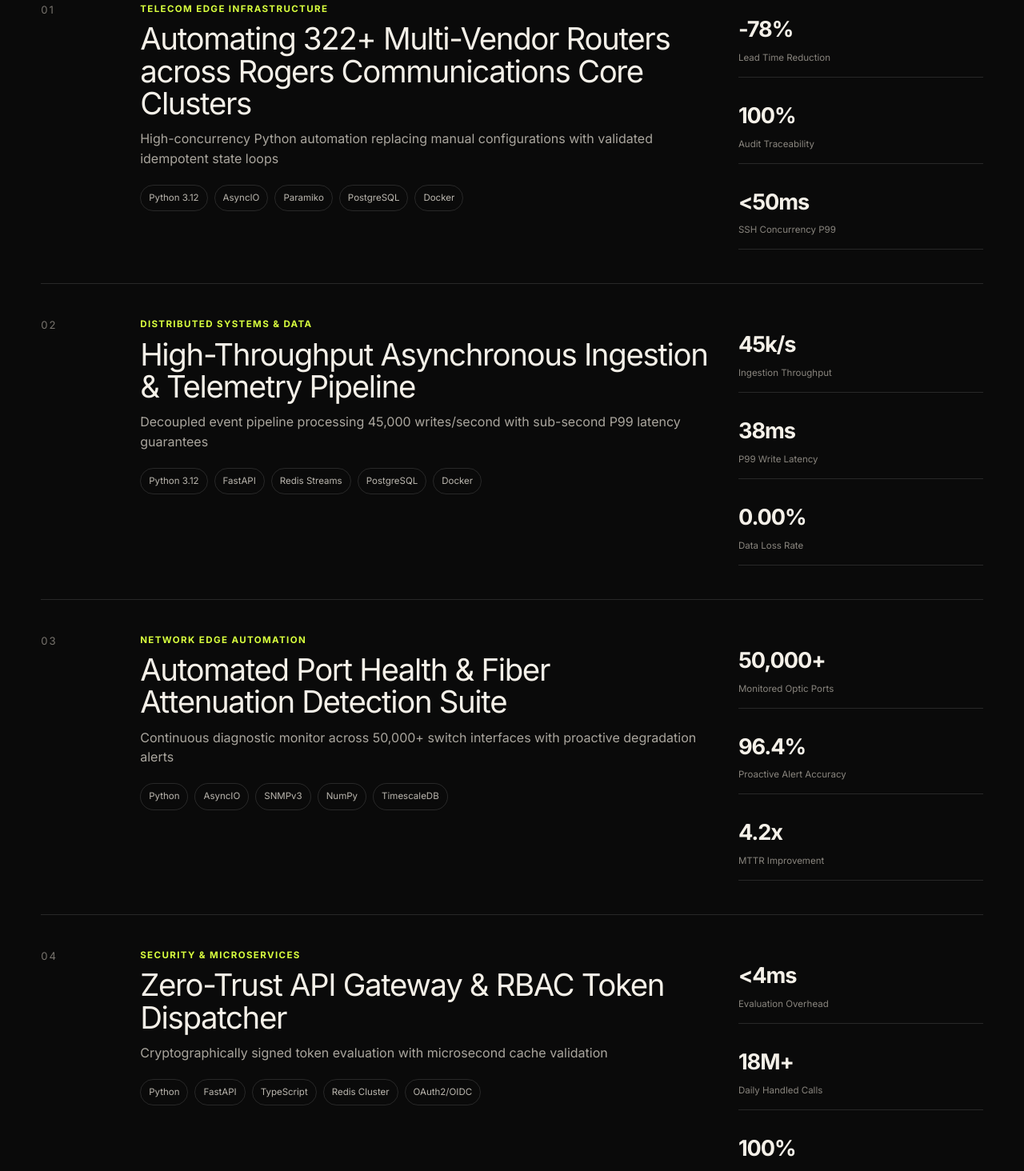
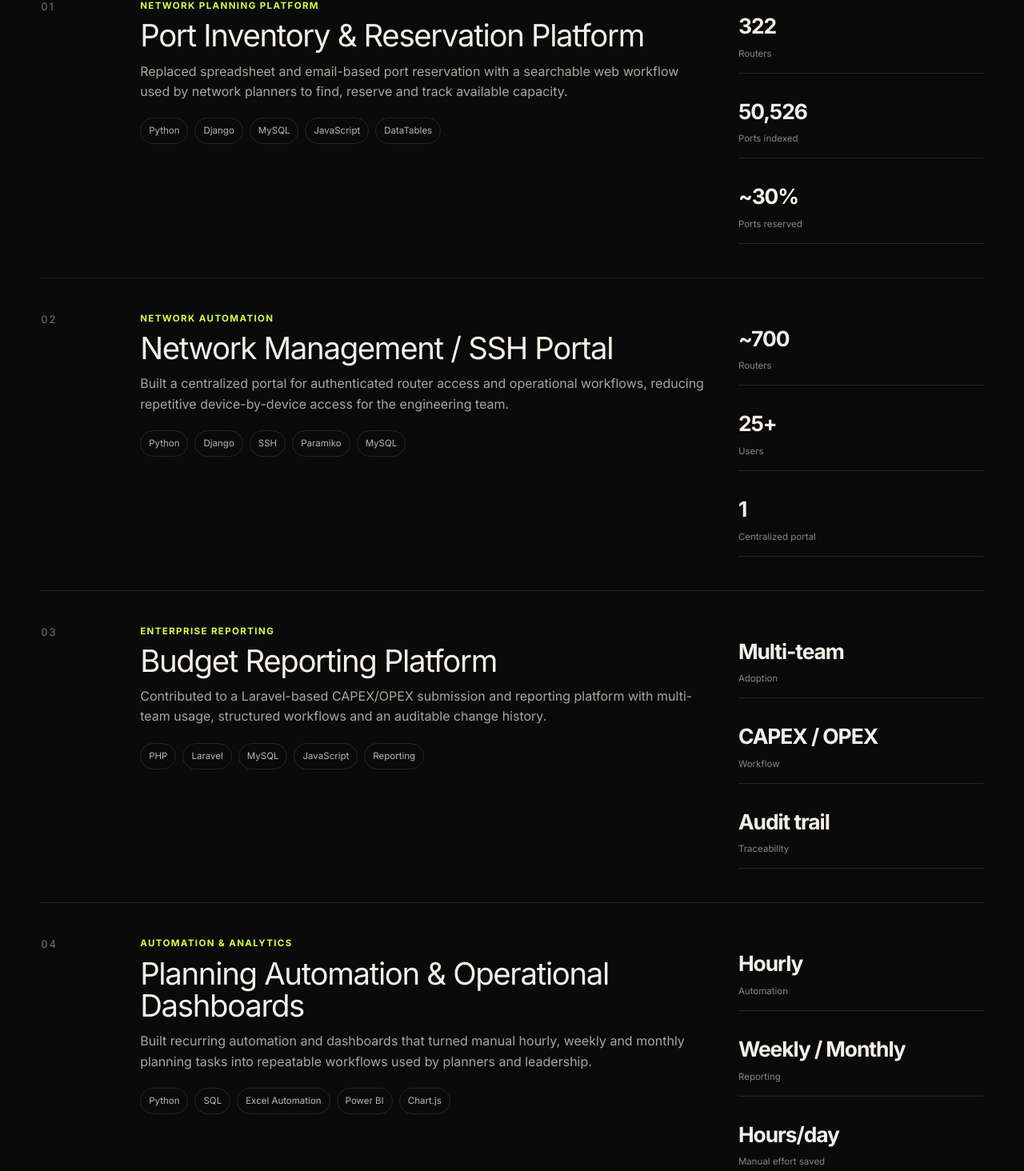
Before and after one commit to geyasrivagdevi/Kumar-s-CV, a React (Vite) app: page / in a window 1280 px wide. Shown: the part 1260-2724 px from the top of the page at 80% size. Built offline with nearby package versions, Linux system fonts and the light colour scheme.

Commit message:
update portfolio content and layout

```diff
--- a/src/App.tsx
+++ b/src/App.tsx
@@ -1,14 +1,112 @@
 import React from 'react';
 import { motion } from 'motion/react';
-import { ArrowDownRight, ArrowUpRight, Github, Linkedin, Mail, MapPin } from 'lucide-react';
-import { PERSONAL_INFO, PROJECTS, EXPERIENCES, SKILL_CATEGORIES } from './data/portfolioData';
+import { ArrowDownRight, ArrowUpRight, Github, MapPin } from 'lucide-react';
 
 const reveal = {
   initial: { opacity: 0, y: 28 },
   whileInView: { opacity: 1, y: 0 },
-  viewport: { once: true, amount: 0.2 },
-  transition: { duration: 0.7, ease: [0.22, 1, 0.36, 1] as const },
+  viewport: { once: true, amount: 0.18 },
+  transition: { duration: 0.65, ease: [0.22, 1, 0.36, 1] as const },
 };
+
+const projects = [
+  {
+    category: 'NETWORK PLANNING PLATFORM',
+    title: 'Port Inventory & Reservation Platform',
+    description:
+      'Replaced spreadsheet and email-based port reservation with a searchable web workflow used by network planners to find, reserve and track available capacity.',
+    technologies: ['Python', 'Django', 'MySQL', 'JavaScript', 'DataTables'],
+    metrics: [
+      ['322', 'Routers'],
+      ['50,526', 'Ports indexed'],
+      ['~30%', 'Ports reserved'],
+    ],
+  },
+  {
+    category: 'NETWORK AUTOMATION',
+    title: 'Network Management / SSH Portal',
+    description:
+      'Built a centralized portal for authenticated router access and operational workflows, reducing repetitive device-by-device access for the engineering team.',
+    technologies: ['Python', 'Django', 'SSH', 'Paramiko', 'MySQL'],
+    metrics: [
+      ['~700', 'Routers'],
+      ['25+', 'Users'],
+      ['1', 'Centralized portal'],
+    ],
+  },
+  {
+    category: 'ENTERPRISE REPORTING',
+    title: 'Budget Reporting Platform',
+    description:
+      'Contributed to a Laravel-based CAPEX/OPEX submission and reporting platform with multi-team usage, structured workflows and an auditable change history.',
+    technologies: ['PHP', 'Laravel', 'MySQL', 'JavaScript', 'Reporting'],
+    metrics: [
+      ['Multi-team', 'Adoption'],
+      ['CAPEX / OPEX', 'Workflow'],
+      ['Audit trail', 'Traceability'],
+    ],
+  },
+  {
+    category: 'AUTOMATION & ANALYTICS',
+    title: 'Planning Automation & Operational Dashboards',
+    description:
+      'Built recurring automation and dashboards that turned manual hourly, weekly and monthly planning tasks into repeatable workflows used by planners and leadership.',
+    technologies: ['Python', 'SQL', 'Excel Automation', 'Power BI', 'Chart.js'],
+    metrics: [
+      ['Hourly', 'Automation'],
+      ['Weekly / Monthly', 'Reporting'],
+      ['Hours/day', 'Manual effort saved'],
+    ],
+  },
+];
+
+const experience = [
+  {
+    period: 'NOV 2023 — PRESENT',
+    company: 'ROGERS COMMUNICATIONS',
+    role: 'Network Designer',
+    location: 'Toronto, ON, Canada',
+    description:
+      'Builds internal software, network-planning automation and reporting tools across wireline and wireless workflows. Owns and supports web applications that replace manual planning processes with searchable, auditable systems.',
+    technologies: ['Python', 'Django', 'MySQL', 'JavaScript', 'Laravel', 'Power BI'],
+  },
+  {
+    period: 'SEP 2022 — NOV 2023',
+    company: 'ROGERS COMMUNICATIONS',
+    role: 'Network Engineer Co-op',
+    location: 'Toronto, ON, Canada',
+    description:
+      'Started in network engineering and progressively moved deeper into software automation, internal tooling, reporting and workflow modernization for planning teams.',
+    technologies: ['Python', 'SQL', 'Automation', 'Networking', 'Git', 'Web Tools'],
+  },
+];
+
+const skillGroups = [
+  {
+    id: '01',
+    name: 'BACKEND',
+    description: 'Production-focused backend development and internal tooling.',
+    skills: ['Python', 'Django', 'REST APIs', 'PHP / Laravel', 'SQL'],
+  },
+  {
+    id: '02',
+    name: 'FRONTEND',
+    description: 'Practical interfaces for internal products, planners and operations teams.',
+    skills: ['React', 'JavaScript', 'HTML / CSS', 'DataTables', 'Chart.js'],
+  },
+  {
+    id: '03',
+    name: 'DATA & PLATFORM',
+    description: 'Databases, reporting and deployment environments used in day-to-day engineering.',
+    skills: ['MySQL', 'Power BI', 'Excel Automation', 'Git / GitHub', 'Linux / RHEL', 'IIS / Apache'],
+  },
+  {
+    id: '04',
+    name: 'AI / CURRENT FOCUS',
+    description: 'Building toward practical AI application engineering on top of a software foundation.',
+    skills: ['RAG', 'LLM APIs', 'AI Agents', 'MCP', 'GitHub Copilot'],
+  },
+];
 
 const scrollTo = (id: string) => {
   document.getElementById(id)?.scrollIntoView({ behavior: 'smooth' });
@@ -42,8 +140,8 @@
               <span>that move work forward.</span>
             </h1>
             <p className="hero-subtitle">
-              Backend engineer focused on Python, automation platforms, production web systems,
-              and practical AI applications.
+              Software-focused network engineer building Python backends, automation platforms,
+              internal web products and practical AI applications.
             </p>
             <div className="hero-actions">
               <button className="primary-cta" onClick={() => scrollTo('work')}>
@@ -64,7 +162,7 @@
             <div className="portrait-glow" />
             <img src="/kumar-hero.jpg" alt="Kumar Guddepogu" className="hero-portrait" />
             <div className="portrait-caption">
-              <span>Available for software / backend / AI application roles</span>
+              <span>Open to Backend, Software & AI Application Engineering roles</span>
               <span className="status-dot">●</span>
             </div>
           </motion.div>
@@ -86,22 +184,22 @@
           </motion.div>
 
           <div className="project-list">
-            {PROJECTS.slice(0, 4).map((project, index) => (
-              <motion.article key={project.id} className="project-card" {...reveal}>
+            {projects.map((project, index) => (
+              <motion.article key={project.title} className="project-card" {...reveal}>
                 <div className="project-number">0{index + 1}</div>
                 <div className="project-main">
                   <p className="project-category">{project.category}</p>
                   <h3>{project.title}</h3>
-                  <p>{project.tagline}</p>
+                  <p>{project.description}</p>
                   <div className="project-tech">
-                    {project.technologies.slice(0, 5).map((tech) => <span key={tech}>{tech}</span>)}
+                    {project.technologies.map((tech) => <span key={tech}>{tech}</span>)}
                   </div>
                 </div>
                 <div className="project-metrics">
-                  {project.metrics.slice(0, 3).map((metric) => (
-                    <div key={metric.label}>
-                      <strong>{metric.value}</strong>
-                      <span>{metric.label}</span>
+                  {project.metrics.map(([value, label]) => (
+                    <div key={label}>
+                      <strong>{value}</strong>
+                      <span>{label}</span>
                     </div>
                   ))}
                 </div>
@@ -114,21 +212,21 @@
           <motion.div className="section-heading split-heading" {...reveal}>
             <div>
               <p className="section-index">02 / EXPERIENCE</p>
-              <h2>Engineering across systems, automation and product delivery.</h2>
+              <h2>Network context. Software mindset. Product delivery.</h2>
             </div>
-            <p className="heading-note">Less résumé wall. More signal.</p>
+            <p className="heading-note">A career moving from network engineering into software and automation.</p>
           </motion.div>
 
           <div className="experience-list">
-            {EXPERIENCES.map((role) => (
-              <motion.article className="experience-row" key={role.id} {...reveal}>
+            {experience.map((role) => (
+              <motion.article className="experience-row" key={role.period} {...reveal}>
                 <div className="experience-period">{role.period}</div>
                 <div className="experience-body">
                   <p className="experience-company">{role.company}</p>
                   <h3>{role.role}</h3>
                   <p>{role.description}</p>
                   <div className="experience-tags">
-                    {role.technologies.slice(0, 6).map((tech) => <span key={tech}>{tech}</span>)}
+                    {role.technologies.map((tech) => <span key={tech}>{tech}</span>)}
                   </div>
                 </div>
                 <div className="experience-location">{role.location}</div>
@@ -144,7 +242,7 @@
           </motion.div>
 
           <div className="stack-grid">
-            {SKILL_CATEGORIES.map((group) => (
+            {skillGroups.map((group) => (
               <motion.div className="stack-card" key={group.id} {...reveal}>
                 <div className="stack-topline"><span>{group.id}</span><span>{group.name}</span></div>
                 <p>{group.description}</p>
@@ -166,15 +264,29 @@
         <section id="contact" className="contact-section">
           <motion.div className="contact-copy" {...reveal}>
             <p className="section-index">04 / CONTACT</p>
-            <h2>Have a system to build?</h2>
-            <p>Let’s talk about backend engineering, automation, or AI application work.</p>
+            <h2>Building the next useful system.</h2>
+            <p>
+              Open to Backend Software Engineer, Full-Stack Engineer and AI Application Engineer opportunities in Canada.
+            </p>
+            <div className="role-chips">
+              <span>Backend Engineering</span>
+              <span>Full-Stack</span>
+              <span>Python Automation</span>
+              <span>AI Applications</span>
+            </div>
           </motion.div>
-          <motion.div className="contact-links" {...reveal}>
-            <a href={`mailto:${PERSONAL_INFO.email}`}><Mail size={18} /> Email <ArrowUpRight size={18} /></a>
-            <a href={PERSONAL_INFO.linkedin} target="_blank" rel="noreferrer"><Linkedin size={18} /> LinkedIn <ArrowUpRight size={18} /></a>
-            <a href={PERSONAL_INFO.github} target="_blank" rel="noreferrer"><Github size={18} /> GitHub <ArrowUpRight size={18} /></a>
+
+          <motion.div className="contact-panel" {...reveal}>
+            <p className="contact-kicker">Current focus</p>
+            <h3>Python backends, automation and practical AI products.</h3>
+            <p className="contact-note">Toronto, ON · Canadian Permanent Resident</p>
+            <a href="https://github.com/kumarG99" target="_blank" rel="noreferrer" className="contact-link">
+              <Github size={18} /> GitHub <ArrowUpRight size={18} />
+            </a>
+            <p className="contact-placeholder">Add your LinkedIn and email here before sending the portfolio broadly.</p>
           </motion.div>
-          <div className="contact-meta"><MapPin size={16} /> {PERSONAL_INFO.location}</div>
+
+          <div className="contact-meta"><MapPin size={16} /> Toronto, ON, Canada</div>
         </section>
       </main>
 
--- a/src/index.css
+++ b/src/index.css
@@ -7,8 +7,8 @@
   --text: #f4f0e8;
   --muted: #a7a39a;
   --line: rgba(255,255,255,.12);
-  --accent: #d8ff3e;
-  --accent-soft: rgba(216,255,62,.12);
+  --accent: #d7ff43;
+  --accent-soft: rgba(215,255,67,.12);
 }
 
 * { box-sizing: border-box; }
@@ -24,12 +24,12 @@
 button { color: inherit; }
 ::selection { background: var(--accent); color: #0a0a0a; }
 
-.site-shell { min-height: 100vh; overflow: hidden; background: var(--bg); }
+.site-shell { min-height: 100vh; overflow-x: hidden; background: var(--bg); }
 .topbar {
   position: fixed; top: 0; left: 0; right: 0; z-index: 50;
   height: 76px; display: flex; align-items: center; justify-content: space-between;
   padding: 0 4vw; border-bottom: 1px solid var(--line);
-  background: rgba(10,10,10,.78); backdrop-filter: blur(18px);
+  background: rgba(10,10,10,.82); backdrop-filter: blur(18px);
 }
 .brand { border: 0; background: none; font-size: 1.2rem; font-weight: 800; letter-spacing: -.04em; cursor: pointer; }
 .brand span { color: var(--accent); }
@@ -50,15 +50,15 @@
 .eyebrow, .section-index { text-transform: uppercase; letter-spacing: .16em; font-size: .72rem; font-weight: 700; color: var(--accent); }
 .hero-copy h1 { margin: 18px 0 24px; font-size: clamp(4rem, 8vw, 8.4rem); line-height: .86; letter-spacing: -.07em; max-width: 900px; }
 .hero-copy h1 span { display: block; color: #8b877f; }
-.hero-subtitle { max-width: 620px; color: #b7b3ab; font-size: clamp(1.05rem,1.5vw,1.35rem); line-height: 1.55; }
+.hero-subtitle { max-width: 660px; color: #b7b3ab; font-size: clamp(1.05rem,1.5vw,1.35rem); line-height: 1.55; }
 .hero-actions { display: flex; align-items: center; gap: 18px; margin-top: 34px; }
-.primary-cta { border: 0; border-radius: 999px; background: var(--accent); color: #090909; padding: 15px 22px; font-weight: 800; display: inline-flex; align-items: center; gap: 10px; cursor: pointer; }
+.primary-cta { border: 0; border-radius: 999px; background: var(--accent); color: #090909; padding: 15px 22px; font-weight: 800; display: inline-flex; align-items: center; gap: 10px; cursor: pointer; transition: transform .2s ease; }
 .primary-cta:hover { transform: translateY(-2px); }
 .text-cta { color: #c5c1b8; padding: 12px 0; border-bottom: 1px solid #6d6a63; }
 .hero-portrait-wrap { justify-self: end; width: min(100%, 560px); }
-.portrait-glow { position: absolute; inset: 8% -8% -7% 8%; background: radial-gradient(circle at 30% 40%, rgba(216,255,62,.12), transparent 42%), radial-gradient(circle at 70% 20%, rgba(255,160,91,.18), transparent 40%); filter: blur(38px); }
+.portrait-glow { position: absolute; inset: 8% -8% -7% 8%; background: radial-gradient(circle at 30% 40%, rgba(215,255,67,.12), transparent 42%), radial-gradient(circle at 70% 20%, rgba(255,160,91,.18), transparent 40%); filter: blur(38px); }
 .hero-portrait { position: relative; width: 100%; aspect-ratio: 4/5; object-fit: cover; display: block; border-radius: 2px; filter: saturate(.9) contrast(1.03); box-shadow: 0 34px 90px rgba(0,0,0,.45); }
-.portrait-caption { position: absolute; left: -28px; bottom: 28px; max-width: 330px; padding: 12px 14px; border: 1px solid var(--line); background: rgba(10,10,10,.76); backdrop-filter: blur(12px); display: flex; align-items: center; gap: 10px; font-size: .78rem; color: #d8d4cc; }
+.portrait-caption { position: absolute; left: -28px; bottom: 28px; max-width: 355px; padding: 12px 14px; border: 1px solid var(--line); background: rgba(10,10,10,.8); backdrop-filter: blur(12px); display: flex; align-items: center; gap: 10px; font-size: .78rem; color: #d8d4cc; }
 .status-dot { color: var(--accent); font-size: .65rem; }
 .hero-side-label { position: absolute; right: 10px; top: 50%; transform: rotate(90deg) translateY(-50%); transform-origin: right top; color: #76726b; letter-spacing: .22em; font-size: .65rem; z-index: 2; }
 
@@ -66,10 +66,10 @@
 .marquee-track { display: flex; align-items: center; justify-content: space-around; gap: 28px; padding: 18px 4vw; font-weight: 800; font-size: .8rem; letter-spacing: .16em; color: #89857d; }
 .marquee-track i { color: var(--accent); font-style: normal; }
 
-.section-block { padding: 120px 4vw; border-bottom: 1px solid var(--line); }
+.section-block { padding: 116px 4vw; border-bottom: 1px solid var(--line); scroll-margin-top: 92px; }
 .section-heading { max-width: 980px; margin-bottom: 64px; }
 .section-heading h2, .contact-copy h2, .statement-section h2 { margin: 14px 0 0; font-size: clamp(2.8rem, 6vw, 6.5rem); line-height: .95; letter-spacing: -.055em; }
-.split-heading { max-width: none; display: grid; grid-template-columns: 1fr 260px; gap: 40px; align-items: end; }
+.split-heading { max-width: none; display: grid; grid-template-columns: 1fr 300px; gap: 40px; align-items: end; }
 .heading-note { color: var(--muted); line-height: 1.5; }
 
 .project-list { border-top: 1px solid var(--line); }
@@ -78,16 +78,16 @@
 .project-number { color: #77736d; font-size: .82rem; letter-spacing: .16em; }
 .project-category { color: var(--accent); text-transform: uppercase; letter-spacing: .12em; font-size: .72rem; font-weight: 700; }
 .project-main h3 { margin: 8px 0 12px; font-size: clamp(1.7rem, 3vw, 3.2rem); line-height: 1.05; letter-spacing: -.035em; }
-.project-main > p:not(.project-category) { color: #aaa69e; line-height: 1.55; max-width: 720px; }
-.project-tech, .experience-tags, .stack-tags { display: flex; flex-wrap: wrap; gap: 8px; margin-top: 20px; }
-.project-tech span, .experience-tags span, .stack-tags span { border: 1px solid var(--line); color: #bbb7af; border-radius: 999px; padding: 7px 10px; font-size: .72rem; }
+.project-main > p:not(.project-category) { color: #aaa69e; line-height: 1.58; max-width: 760px; }
+.project-tech, .experience-tags, .stack-tags, .role-chips { display: flex; flex-wrap: wrap; gap: 8px; margin-top: 20px; }
+.project-tech span, .experience-tags span, .stack-tags span, .role-chips span { border: 1px solid var(--line); color: #bbb7af; border-radius: 999px; padding: 7px 10px; font-size: .72rem; }
 .project-metrics { display: grid; gap: 14px; align-content: center; }
 .project-metrics div { padding: 14px 0; border-bottom: 1px solid var(--line); }
-.project-metrics strong { display: block; font-size: 1.7rem; letter-spacing: -.04em; color: var(--text); }
+.project-metrics strong { display: block; font-size: 1.65rem; letter-spacing: -.04em; color: var(--text); }
 .project-metrics span { color: #89857e; font-size: .72rem; }
 
 .experience-list { border-top: 1px solid var(--line); }
-.experience-row { display: grid; grid-template-columns: 160px minmax(0,1fr) 180px; gap: 34px; padding: 38px 0; border-bottom: 1px solid var(--line); }
+.experience-row { display: grid; grid-template-columns: 180px minmax(0,1fr) 180px; gap: 34px; padding: 38px 0; border-bottom: 1px solid var(--line); }
 .experience-period, .experience-location { color: #88847d; font-size: .8rem; }
 .experience-company { color: var(--accent); text-transform: uppercase; letter-spacing: .13em; font-size: .72rem; font-weight: 700; }
 .experience-body h3 { margin: 8px 0 10px; font-size: clamp(1.45rem,2.4vw,2.5rem); letter-spacing: -.035em; }
@@ -95,20 +95,25 @@
 .experience-location { text-align: right; }
 
 .stack-grid { display: grid; grid-template-columns: repeat(2,minmax(0,1fr)); border-top: 1px solid var(--line); border-left: 1px solid var(--line); }
-.stack-card { padding: 34px; min-height: 300px; border-right: 1px solid var(--line); border-bottom: 1px solid var(--line); background: linear-gradient(145deg, rgba(255,255,255,.018), transparent 60%); }
+.stack-card { padding: 34px; min-height: 285px; border-right: 1px solid var(--line); border-bottom: 1px solid var(--line); background: linear-gradient(145deg, rgba(255,255,255,.018), transparent 60%); }
 .stack-topline { display: flex; justify-content: space-between; gap: 20px; color: var(--accent); text-transform: uppercase; letter-spacing: .12em; font-size: .72rem; }
-.stack-card > p { margin-top: 60px; color: #aaa69e; line-height: 1.55; max-width: 480px; }
+.stack-card > p { margin-top: 52px; color: #aaa69e; line-height: 1.55; max-width: 500px; }
 
-.statement-section { padding: 150px 4vw; min-height: 70vh; display: flex; flex-direction: column; justify-content: center; background: var(--text); color: #111; }
+.statement-section { padding: 112px 4vw 118px; display: flex; flex-direction: column; justify-content: center; background: var(--text); color: #111; }
 .statement-section > p { text-transform: uppercase; letter-spacing: .16em; font-size: .75rem; font-weight: 800; }
-.statement-section h2 { max-width: 1100px; }
+.statement-section h2 { max-width: 1120px; }
 
-.contact-section { min-height: 70vh; padding: 120px 4vw 60px; display: grid; grid-template-columns: minmax(0,1fr) 380px; gap: 80px; align-items: center; position: relative; }
-.contact-copy p:not(.section-index) { color: var(--muted); max-width: 620px; font-size: 1.1rem; line-height: 1.55; }
-.contact-links { display: grid; border-top: 1px solid var(--line); }
-.contact-links a { color: var(--text); text-decoration: none; padding: 20px 0; border-bottom: 1px solid var(--line); display: grid; grid-template-columns: 28px 1fr 24px; align-items: center; transition: .25s ease; }
-.contact-links a:hover { color: var(--accent); padding-left: 8px; }
-.contact-meta { position: absolute; left: 4vw; bottom: 38px; display: flex; align-items: center; gap: 8px; color: #858178; font-size: .8rem; }
+.contact-section { scroll-margin-top: 92px; padding: 116px 4vw 92px; display: grid; grid-template-columns: minmax(0,1.1fr) minmax(320px,.7fr); gap: 90px; align-items: center; position: relative; min-height: 620px; }
+.contact-copy p:not(.section-index) { color: var(--muted); max-width: 720px; font-size: 1.08rem; line-height: 1.55; }
+.role-chips span { color: #d0ccc3; }
+.contact-panel { border-top: 1px solid var(--line); border-bottom: 1px solid var(--line); padding: 30px 0; }
+.contact-kicker { color: var(--accent); text-transform: uppercase; letter-spacing: .14em; font-size: .7rem; font-weight: 700; }
+.contact-panel h3 { font-size: clamp(1.5rem, 2.5vw, 2.4rem); line-height: 1.08; letter-spacing: -.035em; margin: 12px 0; }
+.contact-note, .contact-placeholder { color: var(--muted); line-height: 1.55; }
+.contact-link { margin-top: 28px; color: var(--text); text-decoration: none; padding: 18px 0; border-top: 1px solid var(--line); border-bottom: 1px solid var(--line); display: grid; grid-template-columns: 28px 1fr 24px; align-items: center; transition: .25s ease; }
+.contact-link:hover { color: var(--accent); padding-left: 8px; }
+.contact-placeholder { margin-top: 18px; font-size: .78rem; }
+.contact-meta { position: absolute; left: 4vw; bottom: 34px; display: flex; align-items: center; gap: 8px; color: #858178; font-size: .8rem; }
 
 .site-footer { display: flex; justify-content: space-between; gap: 20px; padding: 24px 4vw; color: #716d66; border-top: 1px solid var(--line); font-size: .75rem; }
 
@@ -120,10 +125,10 @@
   .hero-side-label { display: none; }
   .project-card { grid-template-columns: 60px 1fr; }
   .project-metrics { grid-column: 2; grid-template-columns: repeat(3,1fr); }
-  .experience-row { grid-template-columns: 120px 1fr; }
+  .experience-row { grid-template-columns: 140px 1fr; }
   .experience-location { display: none; }
-  .contact-section { grid-template-columns: 1fr; }
-  .contact-links { max-width: 620px; }
+  .contact-section { grid-template-columns: 1fr; min-height: auto; }
+  .contact-panel { max-width: 680px; }
 }
 
 @media (max-width: 680px) {
@@ -134,20 +139,20 @@
   .hero-actions { align-items: flex-start; flex-direction: column; }
   .hero-portrait { aspect-ratio: 4/5; }
   .marquee-track { justify-content: flex-start; overflow: hidden; }
-  .section-block { padding: 84px 20px; }
+  .section-block { padding: 82px 20px; scroll-margin-top: 78px; }
   .section-heading { margin-bottom: 42px; }
   .split-heading { grid-template-columns: 1fr; }
   .project-card { grid-template-columns: 1fr; gap: 18px; padding: 32px 0; }
   .project-number { display: none; }
   .project-metrics { grid-column: 1; grid-template-columns: repeat(3,1fr); gap: 8px; }
-  .project-metrics strong { font-size: 1.3rem; }
+  .project-metrics strong { font-size: 1.25rem; }
   .experience-row { grid-template-columns: 1fr; gap: 14px; }
   .experience-period { color: var(--accent); }
   .stack-grid { grid-template-columns: 1fr; }
-  .stack-card { min-height: 260px; padding: 26px; }
-  .stack-card > p { margin-top: 40px; }
-  .statement-section { padding: 100px 20px; min-height: 60vh; }
-  .contact-section { padding: 90px 20px 90px; gap: 50px; }
+  .stack-card { min-height: 250px; padding: 26px; }
+  .stack-card > p { margin-top: 36px; }
+  .statement-section { padding: 86px 20px 92px; }
+  .contact-section { padding: 86px 20px 100px; gap: 48px; scroll-margin-top: 78px; }
   .contact-meta { left: 20px; bottom: 30px; }
   .site-footer { padding: 20px; flex-direction: column; }
 }
```
